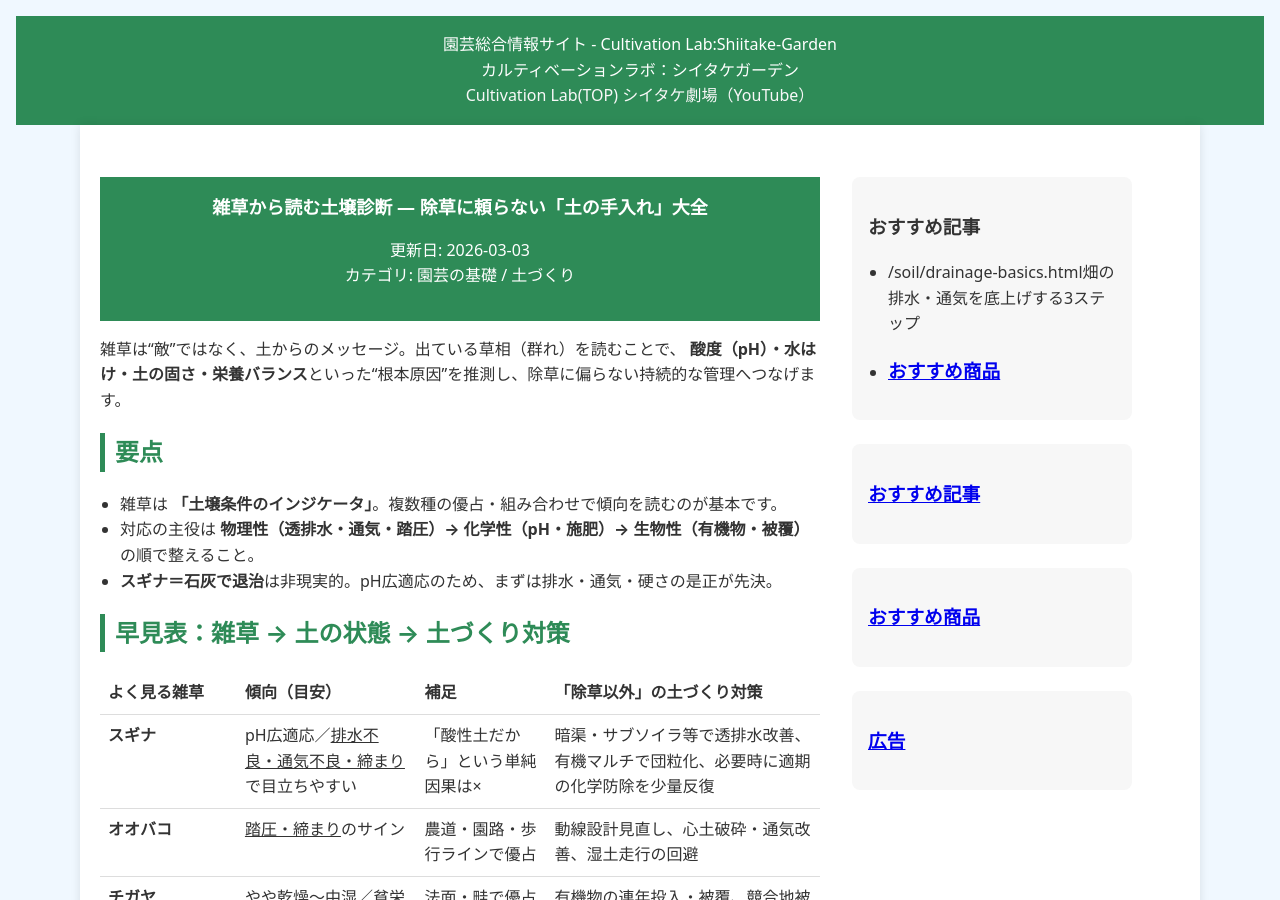
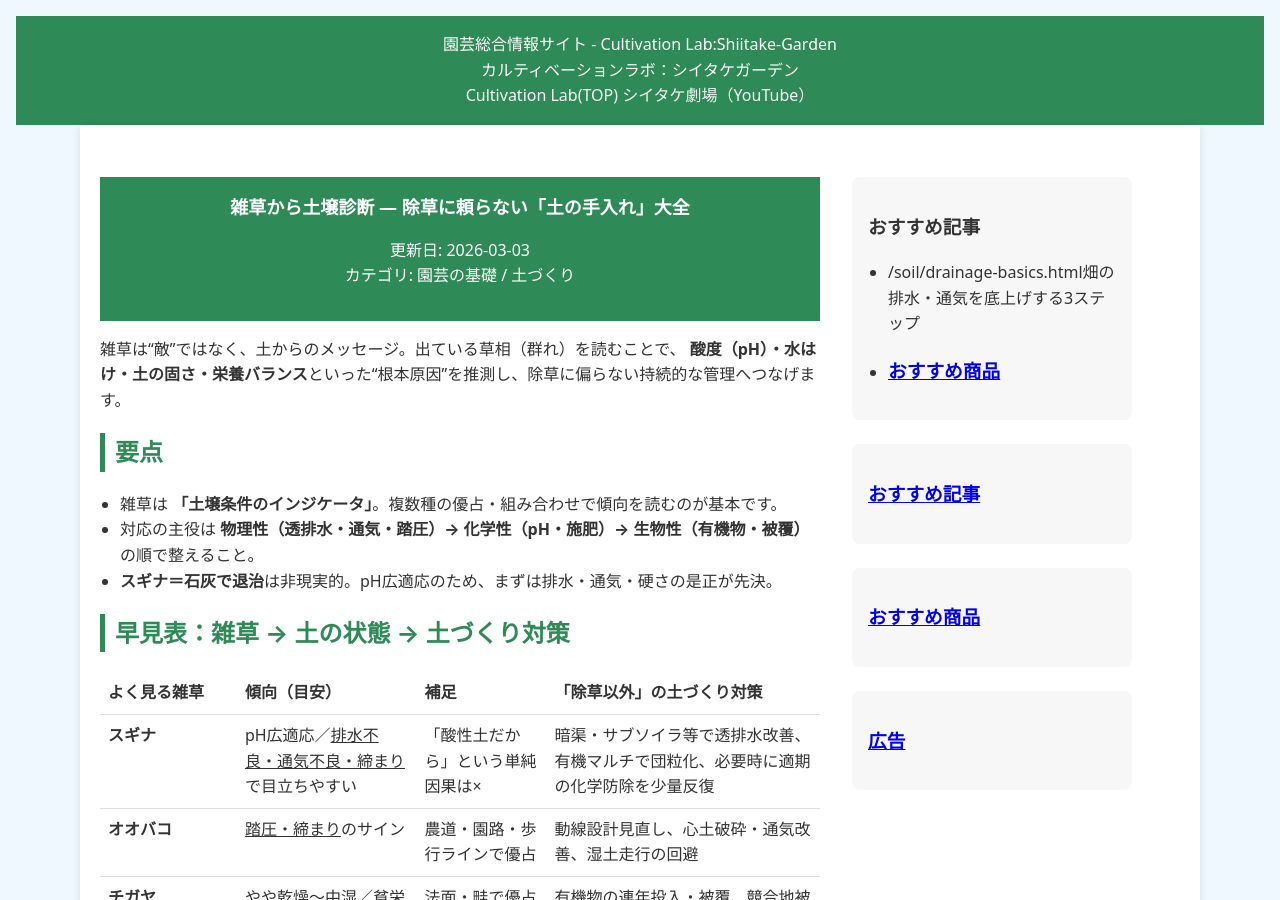
Before and after one commit to shiitake-garden/shiitake-garden.github.io, a Jekyll site: the page built from column/column_zassou_tuti.html, in a window 1280 px wide and 900 px high. Built offline with Jekyll 4.4.1, drawn with Linux system fonts in a browser that asks for light colours.

Commit message:
Update column_zassou_tuti.html

```diff
--- a/column/column_zassou_tuti.html
+++ b/column/column_zassou_tuti.html
@@ -13,7 +13,7 @@ title: カルティベーションラボ
   <article class="article-main">
 
     <header>
-      <h1>雑草から読む土壌診断 ― 除草に頼らない「土の手入れ」大全</h1>
+      <h1>雑草から土壌診断 ― 除草に頼らない「土の手入れ」大全</h1>
       <p class="meta">
         更新日: 2026-03-03<br>
         カテゴリ: 園芸の基礎 / 土づくり
```
Also changed, not shown: other parts of column/column_zassou_tuti.html (+1 -1 lines).
